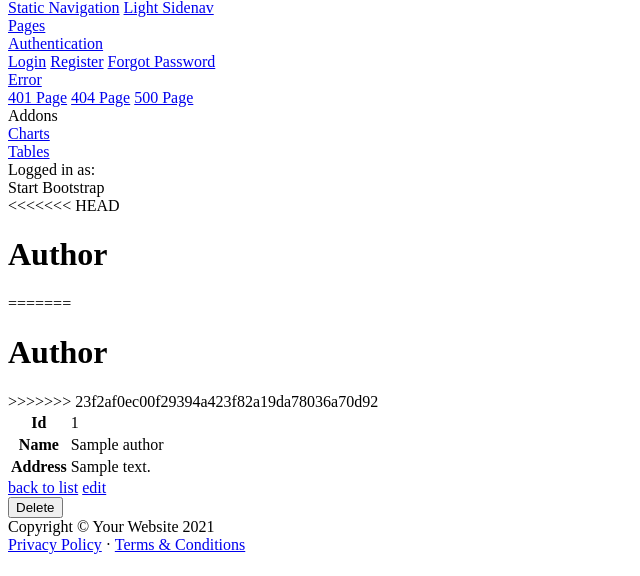
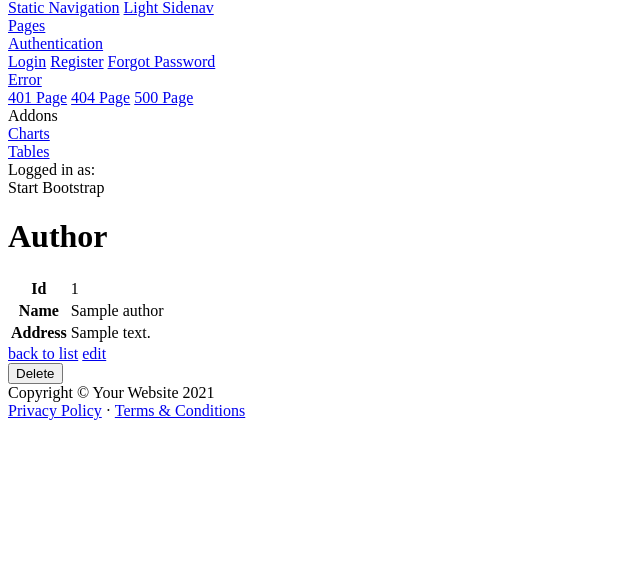
Before and after one commit to WildCodeSchool/BTZ_PHP_2021_03_Biblio, a Symfony app: template templates/author/show.html.twig in a window 1280 px wide. Shown: the part 224-800 px from the top of the page, without its empty margins (0-640 px from the left). Run offline with Twig, Linux system fonts and the light colour scheme; the template is opened without the code that fills it: most values are stand-ins (such as "Sample title", 1, 10 or a date in 2020); some libraries are stand-ins or nearby versions.

Commit message:
update show

```diff
--- a/templates/author/show.html.twig
+++ b/templates/author/show.html.twig
@@ -4,11 +4,7 @@
 {% endblock %}
 
 {% block content %}
-<<<<<<< HEAD
 	<h1>Author</h1>
-=======
-    <h1>Author</h1>
->>>>>>> 23f2af0ec00f29394a423f82a19da78036a70d92
 
 	<table class="table">
 		<tbody>
```
